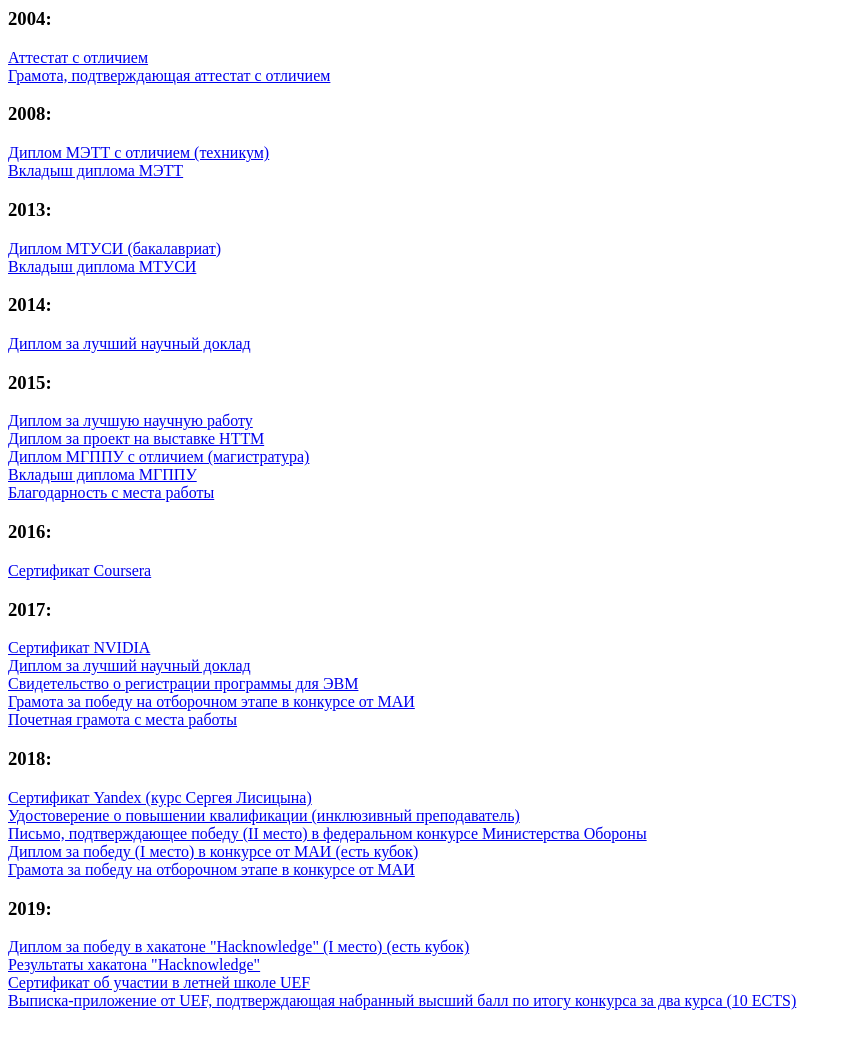
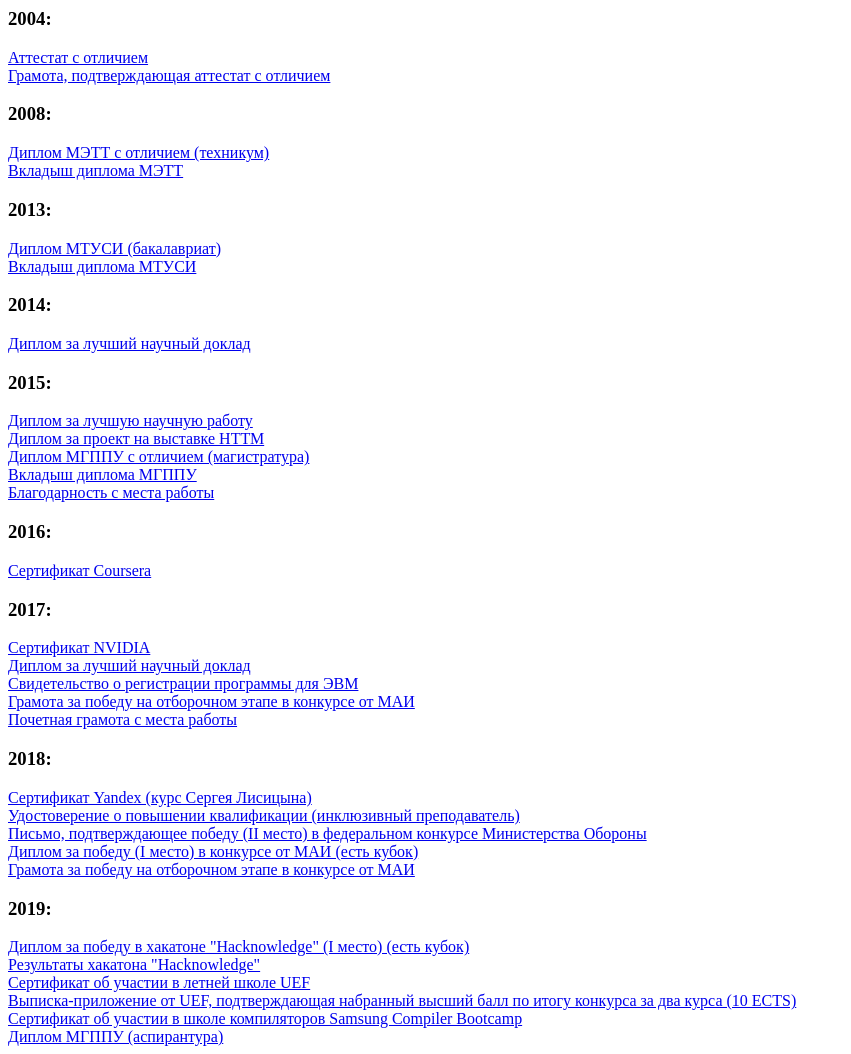
Before and after one commit to RedSerge/RedSerge.github.io, a plain HTML site: page index.html in a window 1280 px wide. Shown: the whole page, without its empty margins (0-851 px from the left). Before the commit the page ends 1018 px from the top, so only its background shows below. Drawn offline with Linux system fonts and the light colour scheme.

Commit message:
Update index.html

```diff
--- a/index.html
+++ b/index.html
@@ -37,5 +37,7 @@
 <a href='https://github.com/RedSerge/scans/blob/master/2019 05 26-2.pdf'>Результаты хакатона "Hacknowledge"</a><br>
 <a href='https://github.com/RedSerge/scans/blob/master/2019 08 23.pdf'>Сертификат об участии в летней школе UEF</a><br>
 <a href='https://github.com/RedSerge/scans/blob/master/2019 09 18.pdf'>Выписка-приложение от UEF, подтверждающая набранный высший балл по итогу конкурса за два курса (10 ECTS)</a><br>
+<a href='https://github.com/RedSerge/scans/blob/master/2019 10 18.pdf'>Сертификат об участии в школе компиляторов Samsung Compiler Bootcamp</a><br>
+<a href='https://github.com/RedSerge/scans/blob/master/2019 10 22.pdf'>Диплом МГППУ (аспирантура)</a><br>
 </body>
 </html>
```
